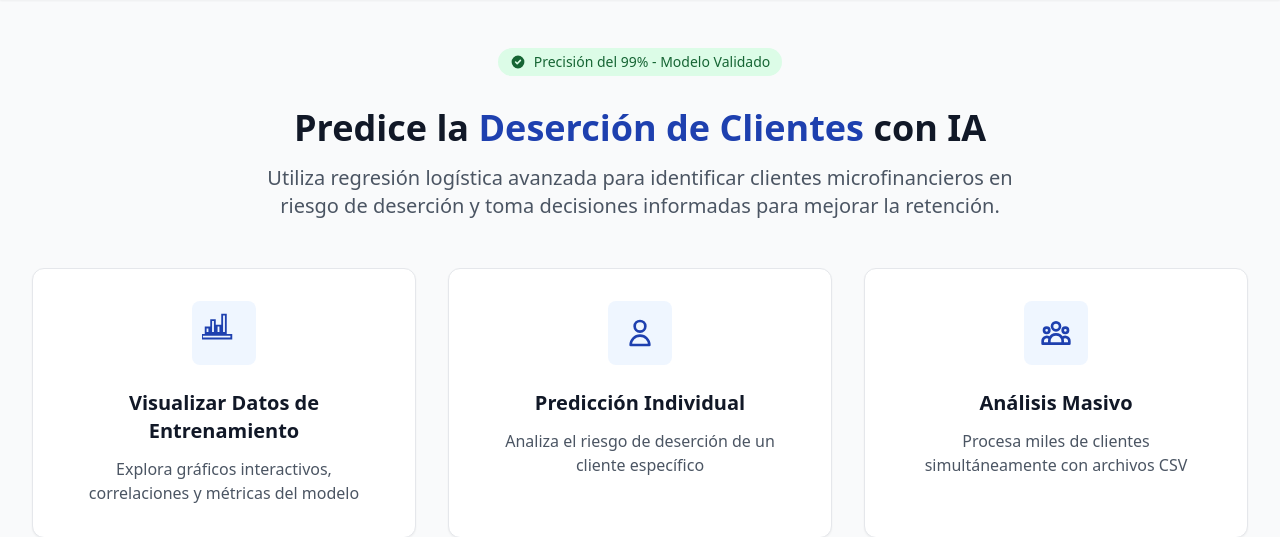
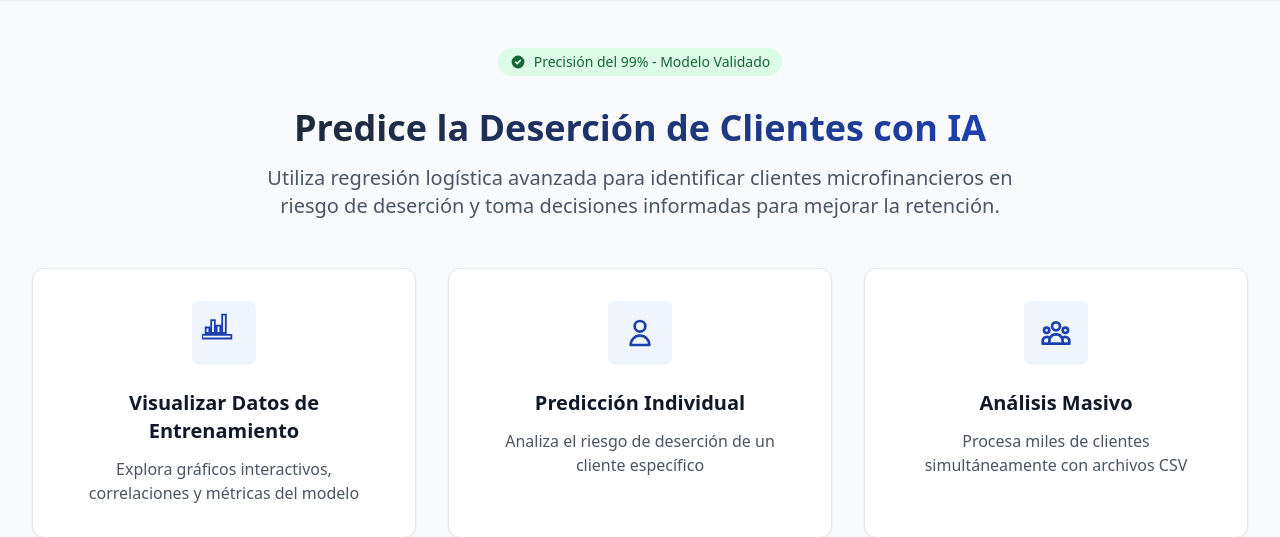
Before and after one commit to rolando2012/WebRegresionLogistica, a Flask app: page / in a window 1280 px wide. Shown: the part 65-602 px from the top of the page. Run offline with Flask 3, Linux system fonts and the light colour scheme; some libraries are stand-ins or nearby versions.

Commit message:
Actualizar estilo del título en la sección principal: aplicar un degradado de color al texto para mejorar la visibilidad y el diseño.

```diff
--- a/app/templates/main/index.html
+++ b/app/templates/main/index.html
@@ -14,8 +14,8 @@
 
     <!-- Title Section -->
     <div class="text-center mb-12">
-        <h1 class="text-4xl font-bold text-gray-900 mb-4">
-            Predice la <span class="text-primary">Deserción de Clientes</span> con IA
+        <h1 class="text-4xl font-bold mb-4">
+        <span class="text-transparent bg-clip-text bg-gradient-to-r from-gray-800 to-blue-800">Predice la Deserción de Clientes con IA</span>
         </h1>
         <p class="text-xl text-gray-600 max-w-3xl mx-auto">
             Utiliza regresión logística avanzada para identificar clientes microfinancieros en
```
